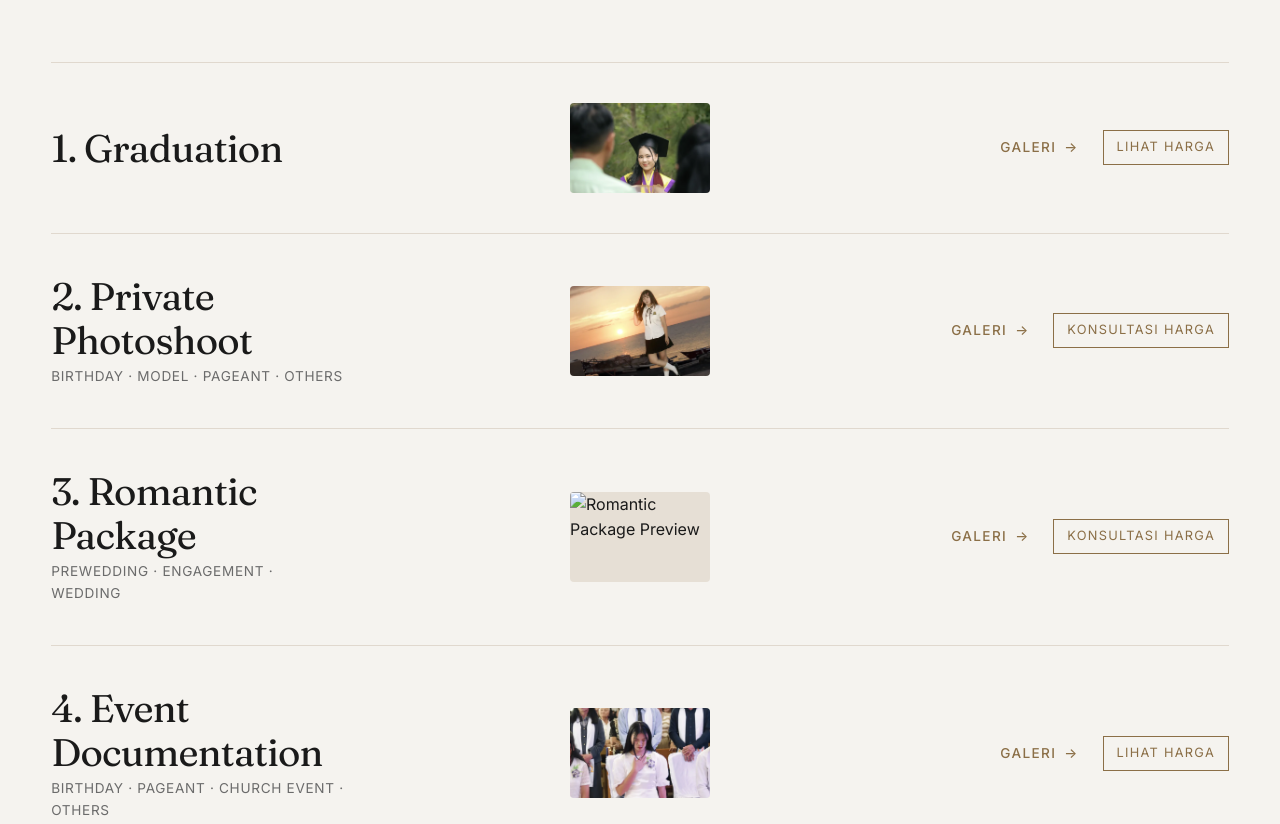
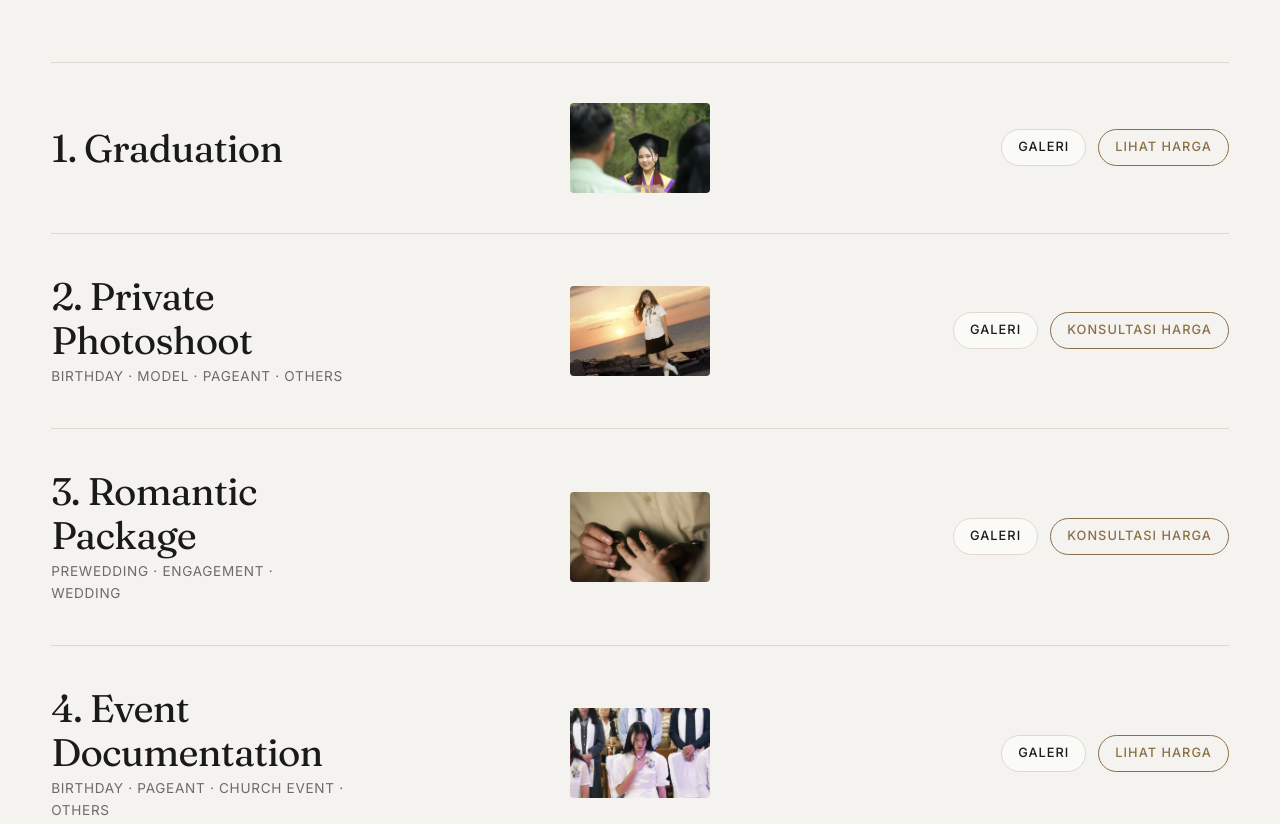
Before and after one commit to R-Ndee/Silent-Memory-Visual-Website, a plain HTML site: page index.html in a window 1280 px wide. Shown: the part 2620-3444 px from the top of the page. Drawn offline with Linux system fonts and the light colour scheme.

Commit message:
fix: gallery button

```diff
--- a/index.html
+++ b/index.html
@@ -237,16 +237,37 @@
       display: flex;
       align-items: center;
       justify-content: flex-end;
-      gap: 1.5rem;
+      gap: 0.75rem;
+    }
+
+    .btn-galeri {
+      font-size: 0.8rem;
+      letter-spacing: 0.08em;
+      text-transform: uppercase;
+      color: var(--text-primary);
+      padding: 0.45rem 1rem;
+      border: 1px solid var(--border-color);
+      border-radius: 20px;
+      font-weight: 500;
+      background-color: var(--bg-primary);
+      transition: all var(--transition-fast);
+    }
+
+    .btn-galeri:hover {
+      border-color: var(--text-primary);
+      background-color: var(--text-primary);
+      color: var(--bg-primary);
     }
 
     .btn-harga {
       font-size: 0.8rem;
-      letter-spacing: 0.1em;
+      letter-spacing: 0.08em;
       text-transform: uppercase;
       color: var(--accent-gold);
-      padding: 0.4rem 0.8rem;
+      padding: 0.45rem 1rem;
       border: 1px solid var(--accent-gold);
+      border-radius: 20px;
+      font-weight: 500;
       transition: all var(--transition-fast);
     }
 
@@ -435,8 +456,8 @@
 
         <!-- Work 2 -->
         <a href="gallery.html?category=romantic-package" class="work-item work-item-2">
-          <img src="assets/images/love-package/couple/love-package-couple-couple1-900.webp"
-               srcset="assets/images/love-package/couple/love-package-couple-couple1-900.webp 900w, assets/images/love-package/couple/love-package-couple-couple1-1600.webp 1600w"
+          <img src="assets/images/romantic-package/couple/romantic-package-couple-couple1-900.webp"
+               srcset="assets/images/romantic-package/couple/romantic-package-couple-couple1-900.webp 900w, assets/images/romantic-package/couple/romantic-package-couple-couple1-1600.webp 1600w"
                alt="Romantic Sunset Couple Session"
                style="width: 100%; height: 100%; object-fit: cover; display: block;">
           <div class="work-info">
@@ -488,7 +509,7 @@
             </a>
             <img src="assets/images/graduation/graduation-graduation2-900.webp" alt="Graduation Preview" class="service-preview-img">
             <div class="service-actions">
-              <a href="gallery.html?category=graduation" class="btn-link" id="whatwedo-grad-gal">Galeri</a>
+              <a href="gallery.html?category=graduation" class="btn-galeri" id="whatwedo-grad-gal">Galeri</a>
               <a href="pricelist.html#graduation" class="btn-harga" id="whatwedo-grad-price">Lihat Harga</a>
             </div>
           </div>
@@ -501,7 +522,7 @@
             </a>
             <img src="assets/images/private-photoshoot/model/private-photoshoot-model-model2-900.webp" alt="Private Photoshoot Preview" class="service-preview-img">
             <div class="service-actions">
-              <a href="gallery.html?category=private-photoshoot" class="btn-link" id="whatwedo-priv-gal">Galeri</a>
+              <a href="gallery.html?category=private-photoshoot" class="btn-galeri" id="whatwedo-priv-gal">Galeri</a>
               <a href="contact.html?category=private-photoshoot" class="btn-harga" id="whatwedo-priv-price">Konsultasi Harga</a>
             </div>
           </div>
@@ -512,9 +533,9 @@
               <h3 class="service-title">3. Romantic Package</h3>
               <span class="service-subcats">Prewedding · Engagement · Wedding</span>
             </a>
-            <img src="assets/images/love-package/engagement/love-package-engagement-engagement1-900.webp" alt="Romantic Package Preview" class="service-preview-img">
+            <img src="assets/images/romantic-package/engagement/romantic-package-engagement-engagement1-900.webp" alt="Romantic Package Preview" class="service-preview-img">
             <div class="service-actions">
-              <a href="gallery.html?category=romantic-package" class="btn-link" id="whatwedo-love-gal">Galeri</a>
+              <a href="gallery.html?category=romantic-package" class="btn-galeri" id="whatwedo-love-gal">Galeri</a>
               <a href="contact.html?category=romantic-package" class="btn-harga" id="whatwedo-love-price">Konsultasi Harga</a>
             </div>
           </div>
@@ -527,7 +548,7 @@
             </a>
             <img src="assets/images/event-documentation/church-event/event-documentation-church-event-church1-900.webp" alt="Event Documentation Preview" class="service-preview-img">
             <div class="service-actions">
-              <a href="gallery.html?category=event-documentation" class="btn-link" id="whatwedo-event-gal">Galeri</a>
+              <a href="gallery.html?category=event-documentation" class="btn-galeri" id="whatwedo-event-gal">Galeri</a>
               <a href="pricelist.html#event-documentation" class="btn-harga" id="whatwedo-event-price">Lihat Harga</a>
             </div>
           </div>
@@ -540,7 +561,7 @@
             </a>
             <img src="assets/images/commercial/commercial-commercial1-900.webp" alt="Commercial Preview" class="service-preview-img">
             <div class="service-actions">
-              <a href="gallery.html?category=commercial" class="btn-link" id="whatwedo-comm-gal">Galeri</a>
+              <a href="gallery.html?category=commercial" class="btn-galeri" id="whatwedo-comm-gal">Galeri</a>
               <a href="contact.html?category=commercial" class="btn-harga" id="whatwedo-comm-price">Konsultasi Harga</a>
             </div>
           </div>
```
